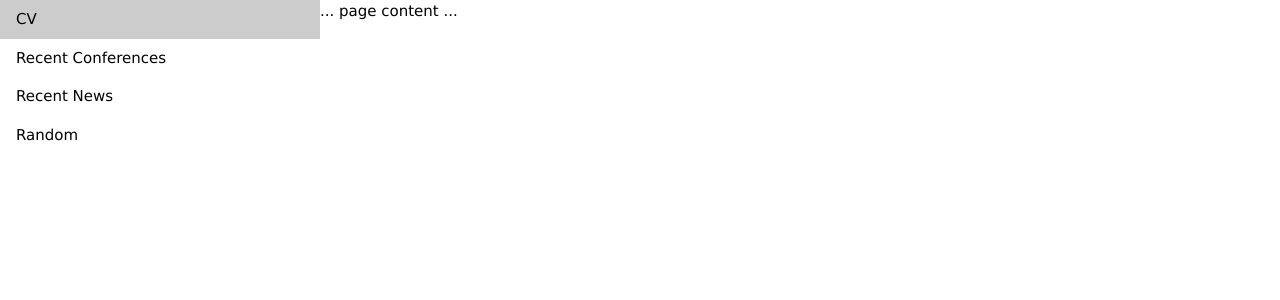
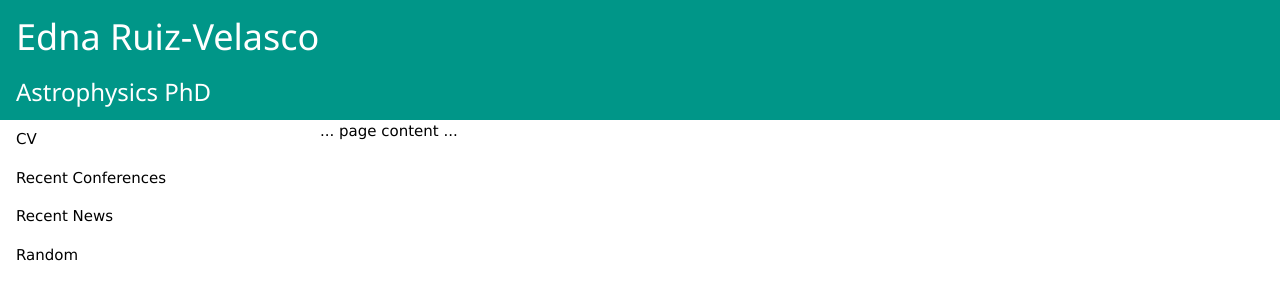
Before and after one commit to ednaruiz/ednaruiz.github.io, a plain HTML site: page index.html in a window 1280 px wide. Drawn offline with nearby package versions, Linux system fonts and the light colour scheme.

Commit message:
Update index.html

```diff
--- a/index.html
+++ b/index.html
@@ -1,9 +1,15 @@
 <!DOCTYPE html>
 <html>
-<title>W3.CSS</title>
+<title>Edna's personal page</title>
 <meta name="viewport" content="width=device-width, initial-scale=1">
 <link rel="stylesheet" href="https://www.w3schools.com/w3css/4/w3.css">
 <body>
+
+ <div class="w3-container w3-teal">
+  <h1>Edna Ruiz-Velasco</h1>
+  <h3> Astrophysics PhD </h3>
+
+</div>
 
   <div class="w3-sidebar w3-bar-block" style="width:25%">
   <a href="#" class="w3-bar-item w3-button">CV</a>
```
